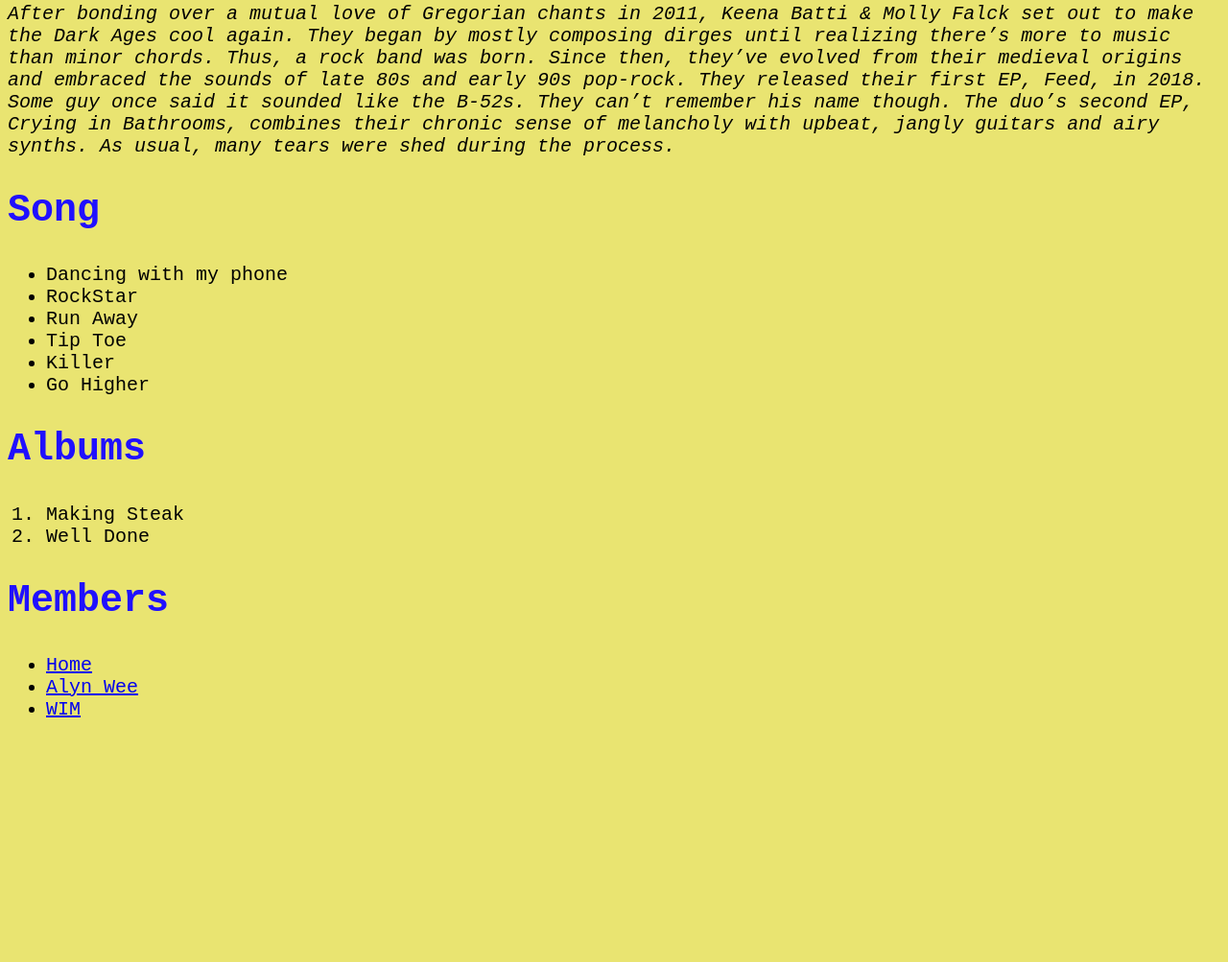
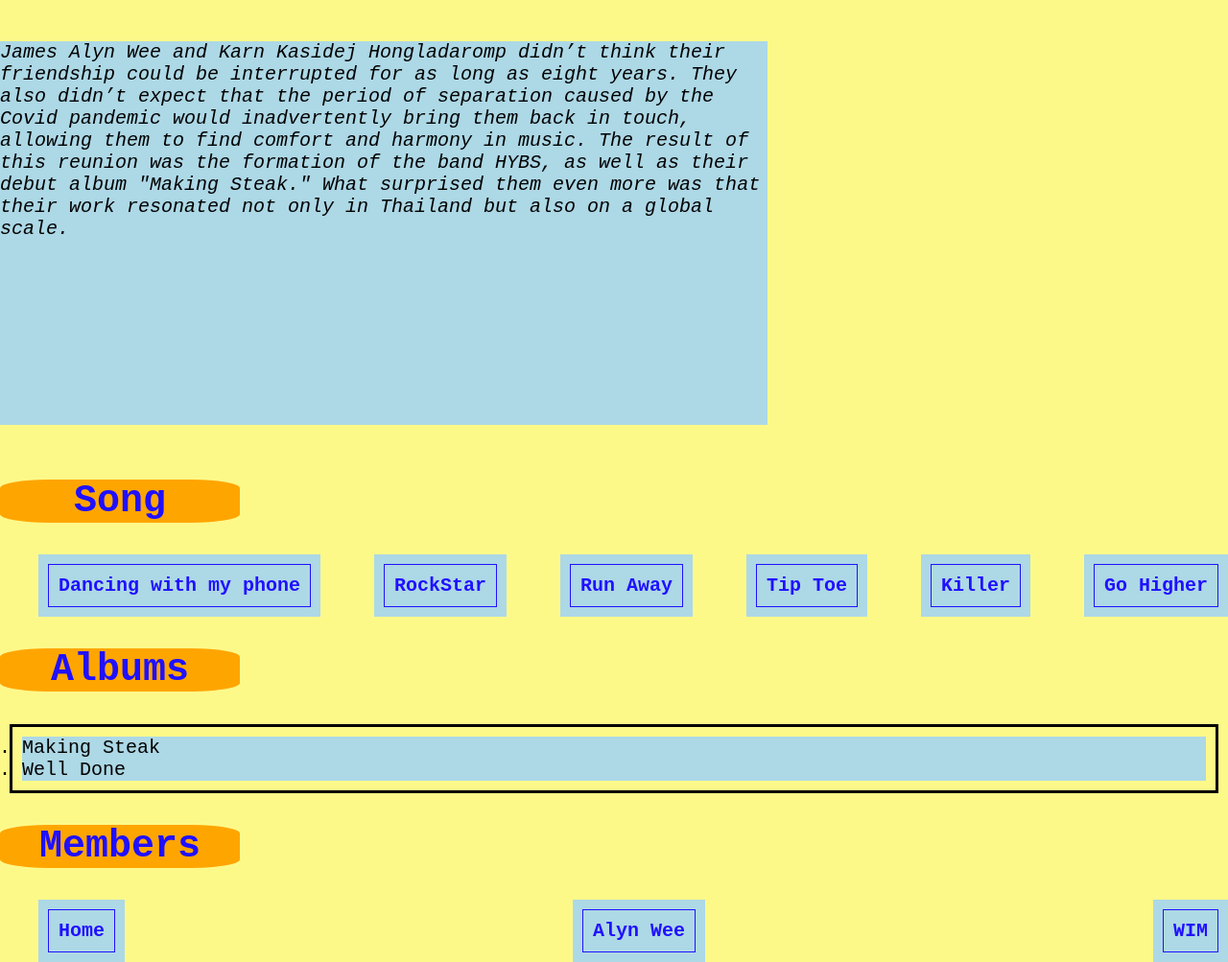
Before and after one commit to RTB11/FavourBand, a plain HTML site: page index.html in a window 1280 px wide. Shown: the part 461-1464 px from the top of the page at 96% size. Before the commit the page ends 1228 px from the top, so only its background shows below. Drawn offline with Linux system fonts and the light colour scheme.

Commit message:
Add files via upload

```diff
--- a/css/style.css
+++ b/css/style.css
@@ -1,9 +1,17 @@
 body {
-  background-color: #e9e471;
-
+  background-image: url(../img/HYPS.jpg);
+  height : 20px;
+  background-position: center;
+  background-size: cover;
+  background-repeat: no-repeat;
+  background-color: #fdf989;
+  margin: 0;
 }
 
 h1 {
+  background-color: lightyellow;
+  padding: 10px;
+  display: grid;
   text-align: center;
   color: blue;
   font-size: 60px;
@@ -12,14 +20,23 @@ h1 {
 
 h2 {
   color: #2010ff;
+  background-color: orange;
+  text-align: center;
+  width: 250px;
+  border-radius: 20%;
   font-size: 40px;
   font-family: 'Courier New', Courier, monospace;
 }
 
 p {
+  width: 800px;
+  height: 400px;
+  background-color: lightblue;
   font-size: 20px;
   font-family: 'Courier New', Courier, monospace;
   font-style: italic;
+  display: inline-block;
+  overflow: auto;
 }
 
 li {
@@ -31,5 +48,58 @@ li {
 ol {
   font-size: 20px;
   font-family: 'Courier New', Courier, monospace;
-  font-style: italic, bold
+  font-style: italic, bold;
+  padding: 10px;
+  margin: 10px;
+  border: #000000 solid 3px;
 }
+
+
+
+div {
+  font-style: bold;
+}
+
+a {
+  display: block;
+  font-weight:bold;
+  background-color: lightblue;
+  color: #2010ff;
+  font-size: 20px;
+  font-family: 'Courier New', Courier, monospace;
+  font-style: italic, bold ;
+  padding: 10px;
+  margin: 10px;
+  text-align: center;
+  text-decoration : none;
+  border : 1px solid #2010ff;
+}
+a :hover{
+  background-color: #ffffff;
+  color: #2010ff;
+}
+a:foucs{
+  background-color: #fff700;
+  color: #6c62fe
+}
+a:active{
+  border: 10px solid #000000;
+}
+a:visited{
+  color: #8a0065;
+}
+
+nav a{
+  list-style: none;
+
+}
+li{
+  background-color: lightblue;
+
+}
+ul{
+  list-style-type:none ;
+  display: flex;
+  flex-direction: row;
+  justify-content: space-between;
+}
--- a/index.html
+++ b/index.html
@@ -13,31 +13,26 @@
       <h1>HYPS Band</h1>
       <img src="https://encrypted-tbn0.gstatic.com/images?q=tbn:ANd9GcRkAWawikYTDaomLI2xrCs66imLMxBYJ_c2Fw&s"
         alt="HYPS Band Logo" style="width: 200px;height: 200px; ">
+
       <div>
         <h2>Info</h2>
-      <p style="color:f0f0f0;">After bonding over a mutual love of Gregorian chants in 2011, Keena Batti & Molly Falck
-        set out to make the
-        Dark Ages cool again. They began by mostly composing dirges until realizing there’s more to music than minor
-        chords. Thus, a rock band was born.
-
-        Since then, they’ve evolved from their medieval origins and embraced the sounds of late 80s and early 90s
-        pop-rock. They released their first EP, Feed, in 2018. Some guy once said it sounded like the B-52s. They
-        can’t remember his name though.
-
-        The duo’s second EP, Crying in Bathrooms, combines their chronic sense of melancholy with upbeat, jangly
-        guitars and airy synths. As usual, many tears were shed during the process. </p>
+        <p>James Alyn Wee and Karn Kasidej Hongladaromp didn’t think their friendship could be interrupted for as long as eight years.
+        They also didn’t expect that the period of separation caused by the Covid pandemic would inadvertently bring them back in touch,
+        allowing them to find comfort and harmony in music. The result of this reunion was the formation of the band HYBS, as well as their debut album "Making Steak."
+        What surprised them even more was that their work resonated not only in Thailand but also on a global scale. </p>
       </div>
       <div>
         <h2>Song</h2>
+        <nav>
           <ul>
-        <li>Dancing with my phone</li>
-        <li>RockStar</li>
-        <li>Run Away</li>
-        <li>Tip Toe</li>
-        <li>Killer</li>
-        <li>Go Higher</li>
+            <li><a class = "button" href = "https://www.youtube.com/watch?v=XALYHA2OUSE">Dancing with my phone</a></li>
+            <li><a class = "button" href = "https://www.youtube.com/watch?v=TCflc7hTZhM">RockStar</a></li>
+            <li><a class = "button" href = "https://www.youtube.com/watch?v=lSZ6aVtC-LM">Run Away</a></li>
+            <li><a class = "button" href = "https://www.youtube.com/watch?v=dHUq9xJcaZs">Tip Toe</a></li>
+            <li><a class = "button" href = "https://www.youtube.com/watch?v=stQAlGfvF00">Killer</a></li>
+            <li><a class = "button" href = "https://www.youtube.com/watch?v=5iOF4-4718M">Go Higher</a></li>
           </ul>
-
+        </nav>
       </div>
       <div>
         <h2>Albums</h2>
@@ -48,11 +43,13 @@
       </div>
       <div>
         <h2>Members</h2>
+        <nav>
           <ul>
             <li><a href="index.html">Home</a></li>
-        <li><a href="AlynWee.html">Alyn Wee</li>
+            <li><a href="AlynWee.html">Alyn Wee</a></li>
             <li><a href="WIM.html">WIM</a></li>
           </ul>
+        </nav>
       </div>
     </main>
   </body>
```
Also changed, not shown: AlynWee.html (+4 -1 lines), WIM.html (+4 -1 lines), img/HYPS.jpg (added). Lines whose indentation alone changed are shown as unchanged.
